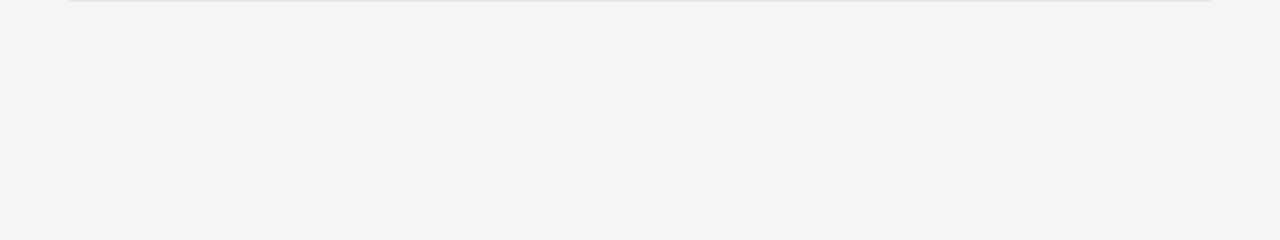
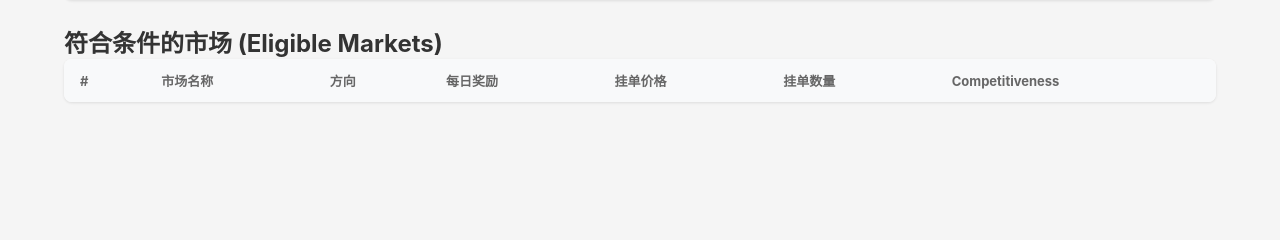
Before and after one commit to VMInsideVM/poly-marketmaker, a Flask app: template web/templates/dashboard.html in a window 1280 px wide. Shown: the part 348-588 px from the top of the page. Run offline with Flask 3, Linux system fonts and the light colour scheme; the template is opened without the code that fills it, so the values that code supplies are empty.

Commit message:
feat: expose eligible markets list on dashboard via /api/eligible
- EngineManager stores eligible_markets + last_scan_time from shared scanner
- New API endpoint GET /api/eligible returns latest scan results
- Dashboard shows eligible markets table with competitiveness sorting
- Scanner output includes market_competitiveness field

```diff
--- a/engine/manager.py
+++ b/engine/manager.py
@@ -189,6 +189,8 @@ class EngineManager:
         self._scanner_thread: threading.Thread | None = None
         self._stop_event = threading.Event()
         self._scanner_api: PolymarketAPI | None = None  # Shared API for scanning
+        self.eligible_markets: list[dict] = []  # Latest scan results
+        self.last_scan_time: float = 0
 
     def start_all(self):
         """Start all wallet workers + shared scanner."""
@@ -261,9 +263,13 @@ class EngineManager:
 
     def _do_scan(self):
         """Run one scan cycle: find eligible markets, distribute to wallets."""
+        import time as _time
+
         # Use shared API for market scanning (no wallet-specific data needed)
         scanner = MarketScanner(self._scanner_api, self.db, "")
         eligible = scanner.scan()
+        self.eligible_markets = eligible
+        self.last_scan_time = _time.time()
         logger.info("Scanner found %d eligible markets", len(eligible))
 
         # Also get raw rewards markets for existing-order checks
--- a/engine/scanner.py
+++ b/engine/scanner.py
@@ -177,6 +177,9 @@ class MarketScanner:
                         "token_id": token_id,
                         "market_name": market.get("question", ""),
                         "outcome": token.get("outcome", ""),
+                        "market_competitiveness": market.get(
+                            "market_competitiveness", 0
+                        ),
                         "end_date": end_date_str,
                         "daily_reward": market_reward,
                         "rewards_max_spread": max_spread_reward,
--- a/web/routes.py
+++ b/web/routes.py
@@ -393,6 +393,23 @@ def api_get_history():
     return jsonify(trades)
 
 
+# --- API: Eligible Markets ---
+
+
+@app.route("/api/eligible", methods=["GET"])
+@login_required
+def api_eligible_markets():
+    """Get the latest list of eligible markets from the shared scanner."""
+    if not manager:
+        return jsonify({"markets": [], "last_scan_time": 0})
+    return jsonify(
+        {
+            "markets": manager.eligible_markets,
+            "last_scan_time": manager.last_scan_time,
+        }
+    )
+
+
 # --- API: Dashboard Summary ---
 
 
--- a/web/templates/dashboard.html
+++ b/web/templates/dashboard.html
@@ -28,6 +28,23 @@
         </tr>
     </thead>
     <tbody id="wallet-body"></tbody>
+</table>
+
+<h2>符合条件的市场 (Eligible Markets)</h2>
+<p id="scan-time" style="color:#888; font-size:13px;"></p>
+<table class="data-table" id="eligible-table">
+    <thead>
+        <tr>
+            <th>#</th>
+            <th>市场名称</th>
+            <th>方向</th>
+            <th>每日奖励</th>
+            <th>挂单价格</th>
+            <th>挂单数量</th>
+            <th>Competitiveness</th>
+        </tr>
+    </thead>
+    <tbody id="eligible-body"></tbody>
 </table>
 {% endblock %}
 
@@ -73,7 +90,34 @@ function walletAction(address, action) {
     });
 }
 
+function refreshEligible() {
+    fetch('/api/eligible').then(r => r.json()).then(data => {
+        const markets = data.markets || [];
+        const scanTime = data.last_scan_time;
+        if (scanTime) {
+            document.getElementById('scan-time').textContent =
+                `上次扫描: ${new Date(scanTime * 1000).toLocaleString('zh-CN')} (共 ${markets.length} 个)`;
+        } else {
+            document.getElementById('scan-time').textContent = '尚未扫描';
+        }
+        const tbody = document.getElementById('eligible-body');
+        tbody.innerHTML = markets.map((m, i) => `
+            <tr>
+                <td>${i + 1}</td>
+                <td title="${m.market_id}">${m.market_name}</td>
+                <td>${m.outcome}</td>
+                <td>$${m.daily_reward.toFixed(2)}/天</td>
+                <td>${m.order_price.toFixed(4)}</td>
+                <td>${m.order_size}</td>
+                <td>${m.market_competitiveness || '-'}</td>
+            </tr>
+        `).join('');
+    });
+}
+
 refreshDashboard();
+refreshEligible();
 setInterval(refreshDashboard, 5000);
+setInterval(refreshEligible, 30000);
 </script>
 {% endblock %}
```
